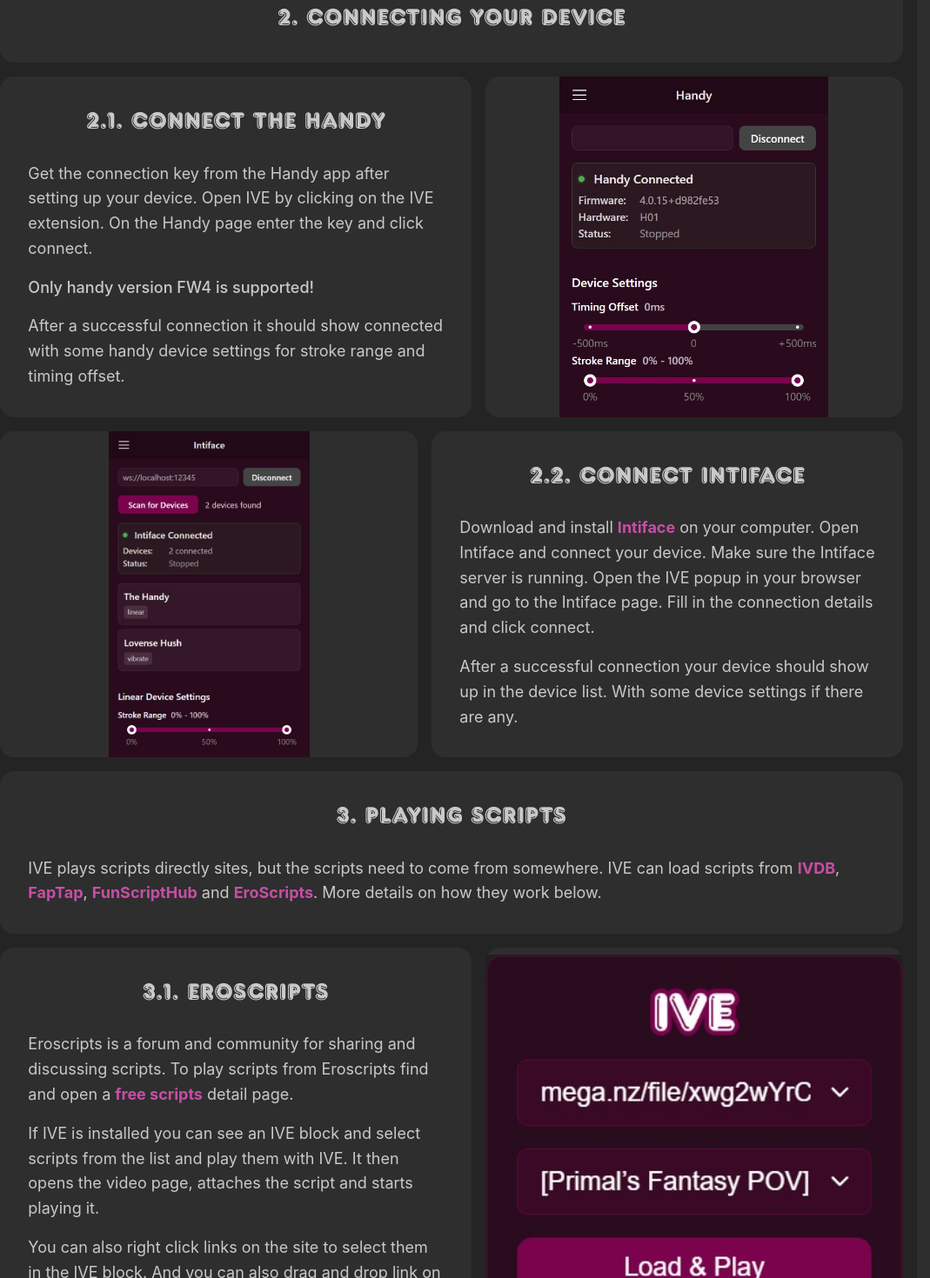
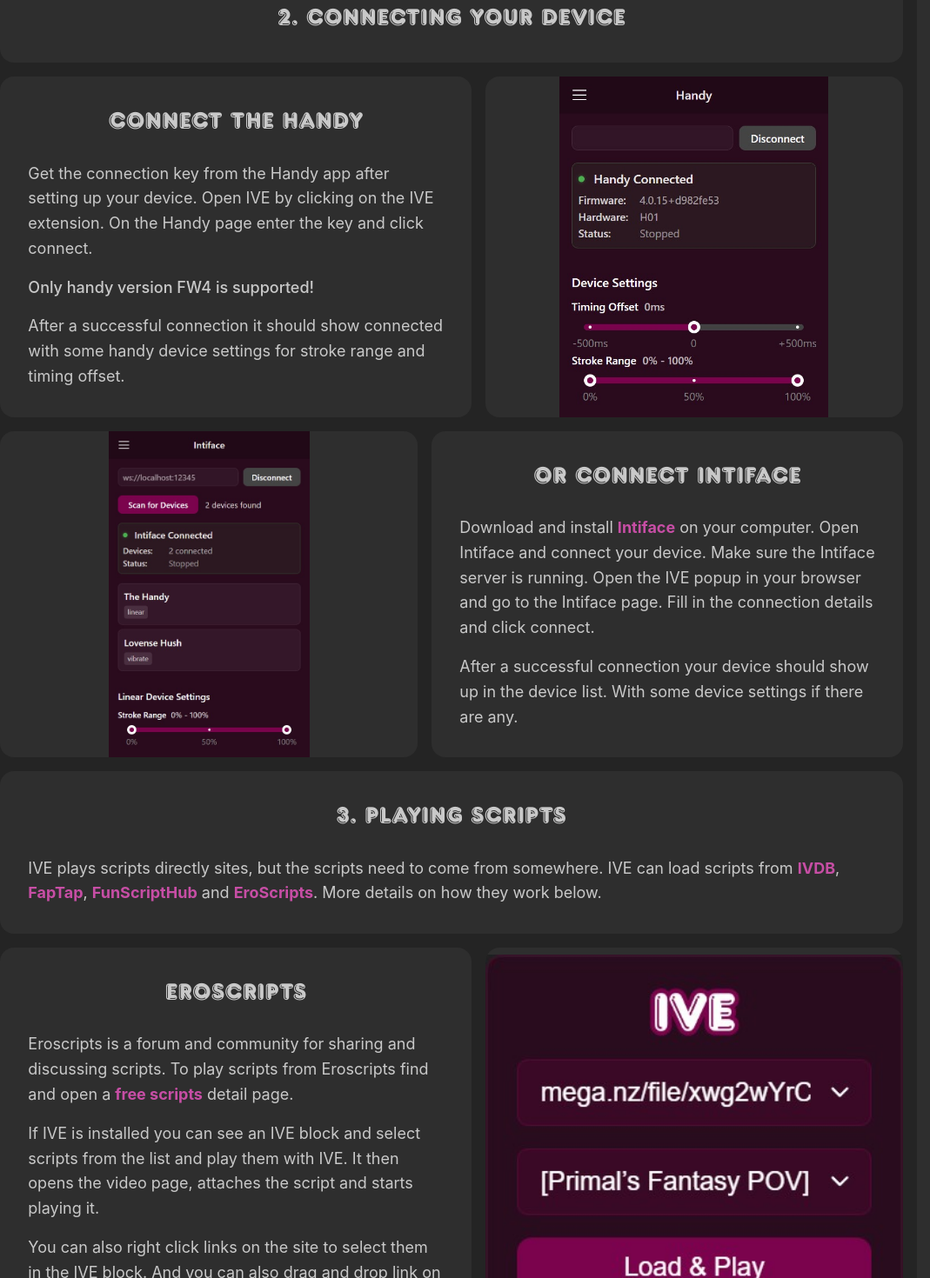
Before and after one commit to iveplay/ive-play, a Next.js app: page /how-it-works in a window 1280 px wide. Shown: the part 1200-2670 px from the top of the page at 87% size, without its empty margins (121-1190 px from the left). Built offline with nearby package versions, Linux system fonts and the light colour scheme.

Commit message:
feat: faq update

```diff
--- a/content/help/getting-started/GettingStarted.tsx
+++ b/content/help/getting-started/GettingStarted.tsx
@@ -55,7 +55,7 @@
               </Text>
             </Step>
             <Step number={2} title="Connecting your device" />
-            <Step number={2.1} title="Connect The Handy" imageUrl={handyConnect.src}>
+            <Step title="Connect The Handy" imageUrl={handyConnect.src}>
               <Text>
                 Get the connection key from the Handy app after setting up your device. Open IVE by
                 clicking on the IVE extension. On the Handy page enter the key and click connect.
@@ -68,7 +68,7 @@
                 settings for stroke range and timing offset.
               </Text>
             </Step>
-            <Step number={2.2} title="Connect Intiface" imageUrl={intifaceConnect.src} imageLeft>
+            <Step title="or Connect Intiface" imageUrl={intifaceConnect.src} imageLeft>
               <Text>
                 Download and install{' '}
                 <Anchor href="https://intiface.com" target="_blank" fw={700}>
@@ -103,7 +103,7 @@
               </Anchor>
               . More details on how they work below.
             </Step>
-            <Step number={3.1} title="Eroscripts" imageUrl={eroscripts.src}>
+            <Step title="Eroscripts" imageUrl={eroscripts.src}>
               <Text>
                 Eroscripts is a forum and community for sharing and discussing scripts. To play
                 scripts from Eroscripts find and open a{' '}
@@ -126,7 +126,7 @@
                 can also drag and drop link on the selects in the block.
               </Text>
             </Step>
-            <Step number={3.2} title="IVDB">
+            <Step title="IVDB">
               <Text>
                 IVDB is a large database of scripts for made by and for the handy. To play scripts
                 from IVDB simply open a video page and click the IVE icon in the top right.
@@ -135,14 +135,14 @@
                 Note: IVDB only works with The Handy!
               </Text>
             </Step>
-            <Step number={3.3} title="FapTap">
+            <Step title="FapTap">
               <Text>
                 FapTap is a site for browsing and playing videos with scripts. To play scripts from
                 FapTap simply browse the videos and click the IVE icon of a video card. Or go to the
                 detail and click the IVE icon below the video.
               </Text>
             </Step>
-            <Step number={3.4} title="FunScriptHub" imageUrl={eroscripts.src} imageLeft>
+            <Step title="FunScriptHub" imageUrl={eroscripts.src} imageLeft>
               <Text>
                 FunScriptHub is a site for browsing scripts. Altough not that active anymore. Most
                 scripts are also on Eroscripts. To play scripts, find a video and you will see the
@@ -168,7 +168,7 @@
   children,
   imageLeft = false,
 }: {
-  number: number;
+  number?: number;
   title: string;
   imageUrl?: string;
   children?: ReactNode;
@@ -186,7 +186,8 @@
     >
       <Flex className="box w" direction="column" p="32" gap="md">
         <Title order={3} size="28" fw="400" ta="center" ff="var(--font-frankfurter)">
-          {number}. {title}
+          {!!number && `${number}. `}
+          {title}
         </Title>
         {children && (
           <Text size="lg" mt="xs" w="100%">
```
